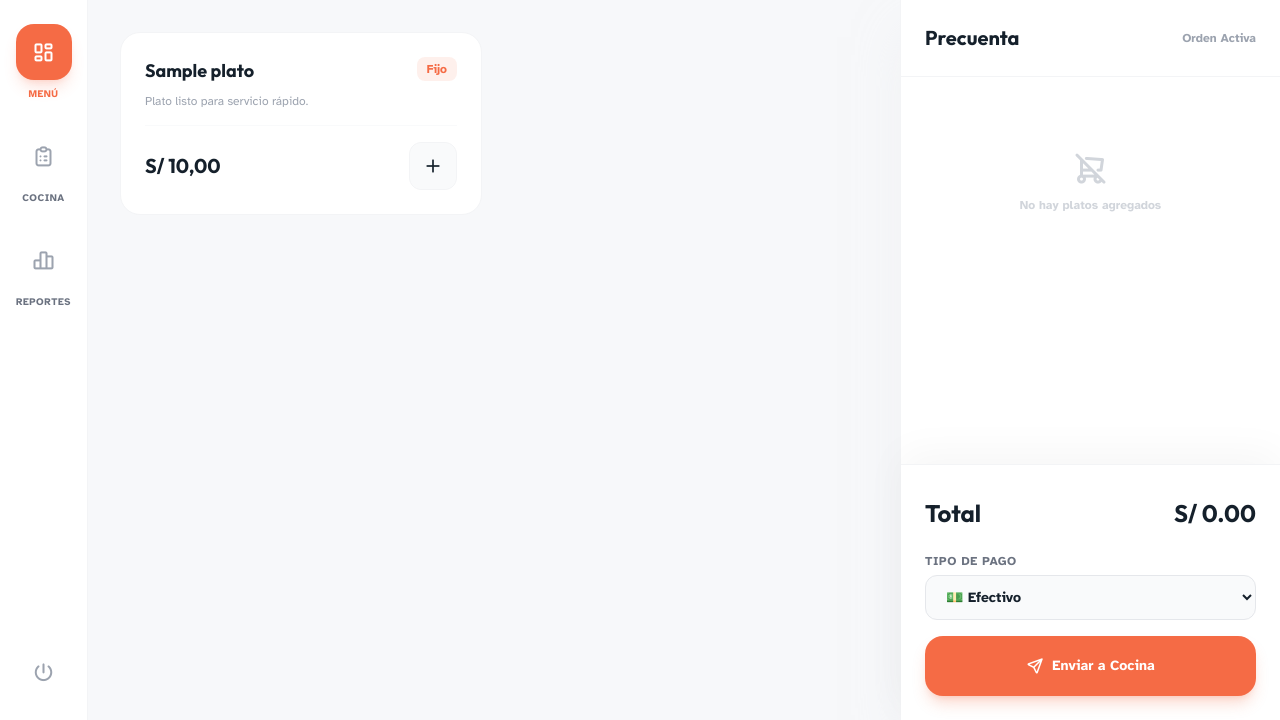
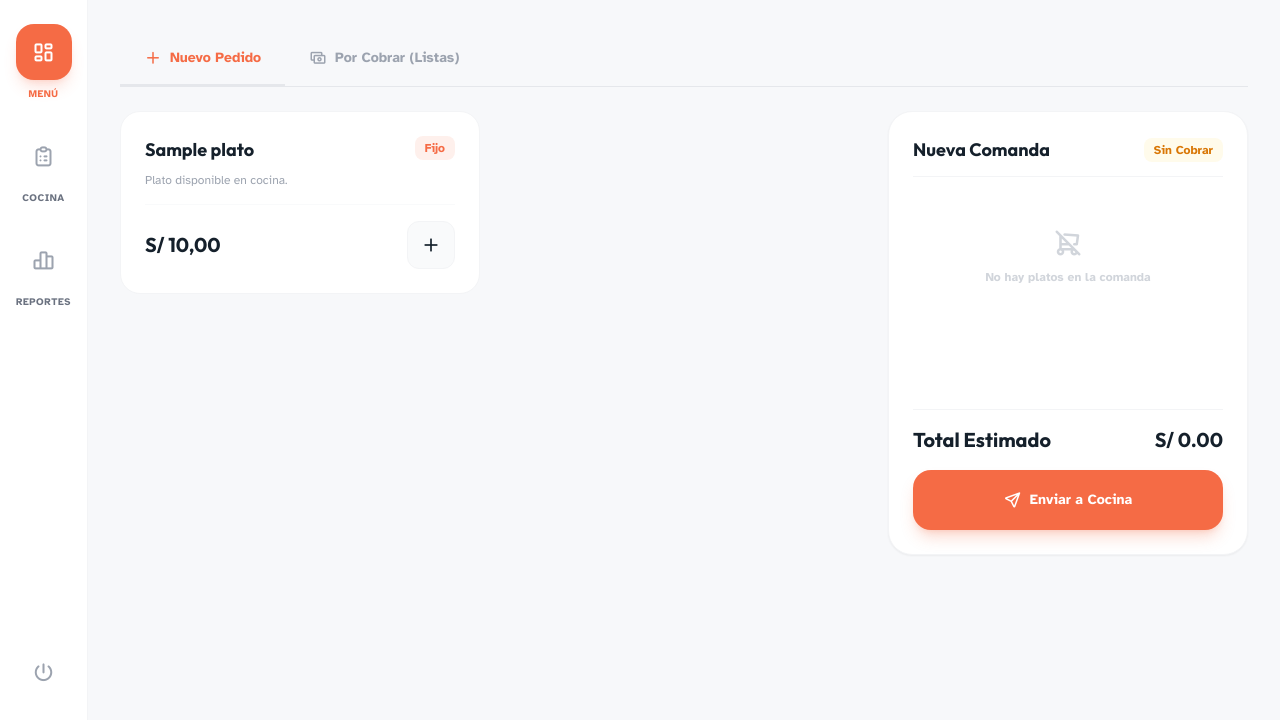
Before and after one commit to JosePizarro1/sistema-restaurante, a Django app: page /pos/ in a window 1280 px wide. Shown: the part 80-800 px from the top of the page. Run offline with Django 5.2, Linux system fonts and the light colour scheme; a user stored in the database is signed in; tables that the repository leaves empty hold one stand-in row (values such as "Sample post"); some libraries are stand-ins or nearby versions.

Commit message:
feat: separar envio a cocina del cobro con pestana de Por Cobrar y seleccion de pago final

```diff
--- a/restaurante/models.py
+++ b/restaurante/models.py
@@ -10,6 +10,7 @@ class Plato(models.Model):
 
 class Orden(models.Model):
     METODOS_PAGO = [
+        ('PENDIENTE', 'Pendiente de Pago'),
         ('EFECTIVO', 'Efectivo'),
         ('YAPE', 'Yape / Plin'),
         ('TRANSFERENCIA', 'Transferencia'),
@@ -17,12 +18,13 @@ class Orden(models.Model):
 
     ESTADOS_ORDEN = [
         ('PENDIENTE', 'En Cocina'),
-        ('LISTO', 'Plato Listo'),
+        ('LISTO', 'Plato Listo (Pendiente Cobro)'),
+        ('PAGADO', 'Pagado / Cerrado'),
         ('CANCELADO', 'Cancelado'),
     ]
 
     fecha_creacion = models.DateTimeField(auto_now_add=True)
-    metodo_pago = models.CharField(max_length=20, choices=METODOS_PAGO, default='EFECTIVO')
+    metodo_pago = models.CharField(max_length=20, choices=METODOS_PAGO, default='PENDIENTE')
     estado = models.CharField(max_length=20, choices=ESTADOS_ORDEN, default='PENDIENTE')
     total = models.DecimalField(max_digits=10, decimal_places=2, default=0.00)
 
--- a/restaurante/urls.py
+++ b/restaurante/urls.py
@@ -8,6 +8,7 @@ urlpatterns = [
     path('', views.reportes_view, name='reportes'),
     path('reportes/', views.reportes_view, name='reportes_alias'),
     path('pos/', views.pos_view, name='pos'),
+    path('pos/cobrar/<int:orden_id>/', views.cobrar_orden, name='cobrar_orden'),
     path('cocina/', views.cocina_view, name='cocina'),
     path('cocina/estado/<int:orden_id>/<str:nuevo_estado>/', views.cambiar_estado_orden, name='cambiar_estado'),
 ]
--- a/restaurante/views.py
+++ b/restaurante/views.py
@@ -2,7 +2,7 @@ from django.shortcuts import render, redirect, get_object_or_404
 from django.contrib.auth.decorators import login_required
 from django.contrib.auth.views import LoginView
 from django.contrib import messages
-from django.db.models import Sum, Count
+from django.db.models import Sum
 from django.utils import timezone
 from .models import Plato, Orden, DetalleOrden
 import json
@@ -14,7 +14,6 @@ class CustomLoginView(LoginView):
 def pos_view(request):
     platos = Plato.objects.filter(activo=True)
     if request.method == 'POST':
-        metodo_pago = request.POST.get('metodo_pago')
         items_json = request.POST.get('items_json')
 
         if not items_json:
@@ -26,7 +25,8 @@ def pos_view(request):
             messages.error(request, 'La orden no puede estar vacía.')
             return redirect('pos')
 
-        orden = Orden.objects.create(metodo_pago=metodo_pago)
+        # Se envía a cocina sin método de pago aún
+        orden = Orden.objects.create(metodo_pago='PENDIENTE', estado='PENDIENTE')
         total = 0
 
         for item in items:
@@ -47,7 +47,20 @@ def pos_view(request):
         messages.success(request, f'Orden #{orden.id} enviada a cocina con éxito!')
         return redirect('pos')
 
-    return render(request, 'pos.html', {'platos': platos})
+    ordenes_listas = Orden.objects.filter(estado='LISTO').prefetch_related('detalles__plato')
+    return render(request, 'pos.html', {'platos': platos, 'ordenes_listas': ordenes_listas})
+
+@login_required
+def cobrar_orden(request, orden_id):
+    orden = get_object_or_404(Orden, id=orden_id)
+    if request.method == 'POST':
+        metodo_pago = request.POST.get('metodo_pago')
+        if metodo_pago in ['EFECTIVO', 'YAPE', 'TRANSFERENCIA']:
+            orden.metodo_pago = metodo_pago
+            orden.estado = 'PAGADO'
+            orden.save()
+            messages.success(request, f'¡Orden #{orden.id} cobrada y cerrada exitosamente con {orden.get_metodo_pago_display()}!')
+    return redirect('pos')
 
 @login_required
 def cocina_view(request):
@@ -60,20 +73,23 @@ def cambiar_estado_orden(request, orden_id, nuevo_estado):
     if nuevo_estado in ['LISTO', 'CANCELADO']:
         orden.estado = nuevo_estado
         orden.save()
-        messages.info(request, f'Orden #{orden.id} actualizada a {nuevo_estado}.')
+        if nuevo_estado == 'LISTO':
+            messages.success(request, f'¡Orden #{orden.id} marcada como LISTA para entregar y cobrar!')
+        else:
+            messages.info(request, f'Orden #{orden.id} cancelada.')
     return redirect('cocina')
 
 @login_required
 def reportes_view(request):
     hoy = timezone.now().date()
-    ordenes_hoy = Orden.objects.filter(fecha_creacion__date=hoy, estado='LISTO')
+    ordenes_hoy = Orden.objects.filter(fecha_creacion__date=hoy, estado='PAGADO')
 
     total_ventas = ordenes_hoy.aggregate(Sum('total'))['total__sum'] or 0
     ventas_efectivo = ordenes_hoy.filter(metodo_pago='EFECTIVO').aggregate(Sum('total'))['total__sum'] or 0
     ventas_yape = ordenes_hoy.filter(metodo_pago='YAPE').aggregate(Sum('total'))['total__sum'] or 0
     ventas_transferencia = ordenes_hoy.filter(metodo_pago='TRANSFERENCIA').aggregate(Sum('total'))['total__sum'] or 0
 
-    platos_mas_vendidos = DetalleOrden.objects.filter(orden__fecha_creacion__date=hoy, orden__estado='LISTO') \
+    platos_mas_vendidos = DetalleOrden.objects.filter(orden__fecha_creacion__date=hoy, orden__estado='PAGADO') \
         .values('plato__nombre') \
         .annotate(total_cantidad=Sum('cantidad')) \
         .order_by('-total_cantidad')[:5]
--- a/templates/pos.html
+++ b/templates/pos.html
@@ -1,15 +1,33 @@
 {% extends 'base.html' %}
 
-{% block title %}Menú & Pedidos - RestoPOS{% endblock %}
-{% block breadcrumb %}Nuevo pedido{% endblock %}
-{% block page_title %}Menú de Platos{% endblock %}
+{% block title %}Menú & Cobros - RestoPOS{% endblock %}
+{% block breadcrumb %}Operación{% endblock %}
+{% block page_title %}Gestión de Pedidos & Caja{% endblock %}
 
 {% block content %}
-<div class="flex flex-col lg:flex-row h-full w-full overflow-hidden">
+<div class="p-4 lg:p-8 space-y-6">
+    <!-- Pestañas (Tabs) principales: Tomar Pedido vs Por Cobrar / Listas -->
+    <div class="flex border-b border-gray-200">
+        <button id="tab-btn-pedido" onclick="switchTab('pedido')" class="py-3 px-6 text-sm font-bold border-b-2 border-primary-custom text-primary-custom flex items-center gap-2 focus:outline-none cursor-pointer">
+            <i class="ti ti-plus text-lg"></i>
+            <span>Nuevo Pedido</span>
+        </button>
+        <button id="tab-btn-cobrar" onclick="switchTab('cobrar')" class="py-3 px-6 text-sm font-bold border-b-2 border-transparent text-gray-400 hover:text-gray-600 flex items-center gap-2 focus:outline-none cursor-pointer relative">
+            <i class="ti ti-cash text-lg"></i>
+            <span>Por Cobrar (Listas)</span>
+            {% if ordenes_listas.count > 0 %}
+            <span class="w-5 h-5 bg-amber-500 text-white rounded-full text-[10px] font-bold flex items-center justify-center animate-bounce">
+                {{ ordenes_listas.count }}
+            </span>
+            {% endif %}
+        </button>
+    </div>
+
+    <!-- TAB 1: Tomar Pedido -->
+    <div id="tab-content-pedido" class="flex flex-col lg:flex-row gap-6">
         <!-- Sección de Menú y Platos -->
-    <div class="flex-1 overflow-y-auto custom-scrollbar p-4 lg:p-8">
+        <div class="flex-1">
             <div class="max-w-4xl mx-auto">
-            <!-- Grid de Platos (Responsive: 1 col en móviles, 2 en tablets/desktops) -->
                 <div class="grid grid-cols-1 sm:grid-cols-2 gap-4 lg:gap-6 pb-12">
                     {% for plato in platos %}
                     <div class="dish-card bg-white rounded-[20px] border border-gray-100 overflow-hidden group hover:shadow-xl hover:shadow-gray-200/40 transition-all duration-300 flex flex-col justify-between p-5 lg:p-6">
@@ -18,7 +36,7 @@
                                 <h3 class="font-['Outfit'] font-bold text-base lg:text-lg leading-tight">{{ plato.nombre }}</h3>
                                 <span class="px-2.5 py-1 bg-primary-light text-primary-custom text-xs font-bold rounded-lg">Fijo</span>
                             </div>
-                        <p class="text-xs text-gray-400 mb-4">Plato listo para servicio rápido.</p>
+                            <p class="text-xs text-gray-400 mb-4">Plato disponible en cocina.</p>
                         </div>
                         <div class="flex justify-between items-center pt-4 border-t border-gray-50">
                             <span class="text-[#15202B] font-bold text-lg lg:text-xl font-['Outfit']">S/ {{ plato.precio }}</span>
@@ -36,43 +54,30 @@
             </div>
         </div>
 
-    <!-- Panel de Precuenta / Comanda Lateral (Responsive: Abajo en móviles, Columna lateral en Laptops) -->
-    <aside class="w-full lg:w-[380px] h-auto lg:h-full bg-white border-t lg:border-t-0 lg:border-l border-gray-100 flex flex-col flex-shrink-0 z-30 shadow-2xl shadow-gray-200/50">
-        <div class="p-4 lg:p-6 border-b border-gray-100 flex-shrink-0">
-            <div class="flex items-center justify-between">
-                <h2 class="text-lg lg:text-xl font-['Outfit'] font-bold">Precuenta</h2>
-                <span class="text-xs font-bold text-gray-400">Orden Activa</span>
-            </div>
+        <!-- Comanda Lateral para Enviar a Cocina -->
+        <aside class="w-full lg:w-[360px] bg-white rounded-[24px] border border-gray-100 flex flex-col flex-shrink-0 p-6 shadow-sm">
+            <div class="flex items-center justify-between mb-4 pb-3 border-b border-gray-100">
+                <h2 class="text-lg font-['Outfit'] font-bold">Nueva Comanda</h2>
+                <span class="text-xs font-bold text-amber-600 bg-amber-50 px-2.5 py-1 rounded-lg">Sin Cobrar</span>
             </div>
 
             <!-- Lista de Items en Orden -->
-        <div class="max-h-60 lg:max-h-none lg:flex-1 overflow-y-auto p-4 lg:p-6 space-y-3 lg:space-y-4 custom-scrollbar" id="carrito-body">
+            <div class="flex-1 min-h-[200px] overflow-y-auto space-y-3 custom-scrollbar mb-4" id="carrito-body">
                 <!-- Carga dinámica vía JS -->
             </div>
 
-        <!-- Resumen de Pago y Envío -->
-        <div class="p-4 lg:p-6 bg-white border-t border-gray-100 shadow-[0_-10px_40px_rgba(0,0,0,0.04)] flex-shrink-0">
-            <div class="space-y-3 mb-4 lg:mb-6">
-                <div class="flex justify-between text-xl lg:text-2xl font-['Outfit'] font-bold pt-2">
-                    <span>Total</span>
+            <!-- Total y Botón de Enviar a Cocina -->
+            <div class="pt-4 border-t border-gray-100 space-y-4">
+                <div class="flex justify-between text-xl font-['Outfit'] font-bold">
+                    <span>Total Estimado</span>
                     <span class="text-[#15202B]" id="total-monto">S/ 0.00</span>
                 </div>
-            </div>
 
-            <form method="post" id="form-orden" class="space-y-3 lg:space-y-4">
+                <form method="post" id="form-orden">
                     {% csrf_token %}
                     <input type="hidden" name="items_json" id="items_json">
 
-                <div>
-                    <label class="block text-xs font-bold uppercase tracking-wider text-gray-500 mb-1.5">Tipo de Pago</label>
-                    <select name="metodo_pago" class="w-full bg-gray-50 border border-gray-200 rounded-xl py-2.5 lg:py-3 px-4 text-sm font-bold focus:outline-none focus:ring-2 focus:ring-primary-custom">
-                        <option value="EFECTIVO" selected>💵 Efectivo</option>
-                        <option value="YAPE">📱 Yape / Plin</option>
-                        <option value="TRANSFERENCIA">🏦 Transferencia</option>
-                    </select>
-                </div>
-
-                <button type="button" onclick="enviarOrden()" class="w-full btn-primary-custom py-3.5 lg:py-4 rounded-[18px] font-bold text-sm shadow-lg shadow-[#F56B45]/25 hover:shadow-xl transition-all flex items-center justify-center gap-2 cursor-pointer">
+                    <button type="button" onclick="enviarOrden()" class="w-full btn-primary-custom py-4 rounded-[18px] font-bold text-sm shadow-lg shadow-[#F56B45]/25 hover:shadow-xl transition-all flex items-center justify-center gap-2 cursor-pointer">
                         <i class="ti ti-send text-lg"></i>
                         <span>Enviar a Cocina</span>
                     </button>
@@ -80,11 +85,94 @@
             </div>
         </aside>
     </div>
+
+    <!-- TAB 2: Órdenes Listas por Cobrar -->
+    <div id="tab-content-cobrar" class="hidden">
+        <div class="grid grid-cols-1 md:grid-cols-2 lg:grid-cols-3 gap-6">
+            {% for orden in ordenes_listas %}
+            <div class="bg-white rounded-[24px] border-2 border-green-200 p-6 shadow-sm flex flex-col justify-between">
+                <div>
+                    <div class="flex justify-between items-center mb-4 pb-3 border-b border-gray-100">
+                        <div>
+                            <span class="text-xs font-bold uppercase text-green-600">¡Listo para Servir!</span>
+                            <h3 class="text-2xl font-['Outfit'] font-bold">Orden #{{ orden.id }}</h3>
+                        </div>
+                        <span class="text-xs font-bold text-gray-400">{{ orden.fecha_creacion|date:"H:i" }} hrs</span>
+                    </div>
+
+                    <div class="space-y-2 mb-4">
+                        {% for detalle in orden.detalles.all %}
+                        <div class="flex justify-between text-sm">
+                            <span class="font-bold text-gray-700">{{ detalle.plato.nombre }} x{{ detalle.cantidad }}</span>
+                            <span class="text-gray-500">S/ {{ detalle.subtotal|floatformat:2 }}</span>
+                        </div>
+                        {% endfor %}
+                    </div>
+
+                    <div class="flex justify-between items-center py-2 px-3 bg-gray-50 rounded-xl mb-4 font-bold text-lg">
+                        <span>Total a Cobrar:</span>
+                        <span class="text-green-600 font-['Outfit'] text-2xl">S/ {{ orden.total }}</span>
+                    </div>
+                </div>
+
+                <!-- Formulario de Selección de Método de Pago al momento del cobro -->
+                <form action="{% url 'cobrar_orden' orden.id %}" method="post" class="space-y-3">
+                    {% csrf_token %}
+                    <div>
+                        <label class="block text-xs font-bold uppercase tracking-wider text-gray-500 mb-1">Seleccionar Medio de Pago</label>
+                        <select name="metodo_pago" class="w-full bg-gray-50 border border-gray-200 rounded-xl py-2.5 px-3 text-sm font-bold focus:outline-none focus:ring-2 focus:ring-primary-custom" required>
+                            <option value="EFECTIVO" selected>💵 Efectivo</option>
+                            <option value="YAPE">📱 Yape / Plin</option>
+                            <option value="TRANSFERENCIA">🏦 Transferencia</option>
+                        </select>
+                    </div>
+
+                    <button type="submit" class="w-full bg-green-600 hover:bg-green-700 text-white py-3.5 rounded-xl font-bold text-sm shadow-md shadow-green-600/20 transition-all flex items-center justify-center gap-2 cursor-pointer">
+                        <i class="ti ti-check text-lg"></i>
+                        <span>Cobrar y Cerrar Pedido</span>
+                    </button>
+                </form>
+            </div>
+            {% empty %}
+            <div class="col-span-3 text-center py-16 bg-white rounded-[24px] border border-gray-100">
+                <div class="w-16 h-16 bg-gray-50 rounded-2xl flex items-center justify-center text-gray-400 mx-auto mb-4">
+                    <i class="ti ti-cash-off text-3xl"></i>
+                </div>
+                <h3 class="text-lg font-bold text-[#15202B]">No hay órdenes por cobrar</h3>
+                <p class="text-xs text-gray-400 mt-1">Las órdenes listas preparadas por la cocina aparecerán aquí para el cobro.</p>
+            </div>
+            {% endfor %}
+        </div>
+    </div>
+</div>
 {% endblock %}
 
 {% block scripts %}
 <script>
     let carrito = [];
+
+    function switchTab(tab) {
+        const btnPedido = document.getElementById('tab-btn-pedido');
+        const btnCobrar = document.getElementById('tab-btn-cobrar');
+        const contentPedido = document.getElementById('tab-content-pedido');
+        const contentCobrar = document.getElementById('tab-content-cobrar');
+
+        if (tab === 'pedido') {
+            btnPedido.classList.add('border-primary-custom', 'text-primary-custom');
+            btnPedido.classList.remove('border-transparent', 'text-gray-400');
+            btnCobrar.classList.remove('border-primary-custom', 'text-primary-custom');
+            btnCobrar.classList.add('border-transparent', 'text-gray-400');
+            contentPedido.classList.remove('hidden');
+            contentCobrar.classList.add('hidden');
+        } else {
+            btnCobrar.classList.add('border-primary-custom', 'text-primary-custom');
+            btnCobrar.classList.remove('border-transparent', 'text-gray-400');
+            btnPedido.classList.remove('border-primary-custom', 'text-primary-custom');
+            btnPedido.classList.add('border-transparent', 'text-gray-400');
+            contentCobrar.classList.remove('hidden');
+            contentPedido.classList.add('hidden');
+        }
+    }
 
     function agregarAlCarrito(id, nombre, precio) {
         let item = carrito.find(i => i.id === id);
@@ -114,9 +202,9 @@
 
         if (carrito.length === 0) {
             body.innerHTML = `
-                <div class="text-center py-6 lg:py-12 text-gray-300">
-                    <i class="ti ti-shopping-cart-off text-3xl lg:text-4xl mb-2 block"></i>
-                    <p class="text-xs font-bold">No hay platos agregados</p>
+                <div class="text-center py-8 text-gray-300">
+                    <i class="ti ti-shopping-cart-off text-3xl mb-2 block"></i>
+                    <p class="text-xs font-bold">No hay platos en la comanda</p>
                 </div>
             `;
         } else {
@@ -126,7 +214,7 @@
                 body.innerHTML += `
                     <div class="flex items-center justify-between p-3 bg-gray-50 border border-gray-100 rounded-xl">
                         <div class="flex-1 pr-2">
-                            <h4 class="text-xs lg:text-sm font-bold text-[#15202B] mb-0">${item.nombre}</h4>
+                            <h4 class="text-xs font-bold text-[#15202B] mb-0">${item.nombre}</h4>
                             <span class="text-[11px] text-gray-400">S/ ${item.precio.toFixed(2)} c/u</span>
                         </div>
                         <div class="flex items-center gap-2">
@@ -135,7 +223,7 @@
                                 <span class="w-5 text-center text-xs font-bold">${item.cantidad}</span>
                                 <button onclick="cambiarCantidad(${item.id}, 1)" class="w-5 h-5 flex items-center justify-center text-gray-400 hover:text-black">+</button>
                             </div>
-                            <span class="text-xs lg:text-sm font-bold w-14 lg:w-16 text-end">S/ ${subtotal.toFixed(2)}</span>
+                            <span class="text-xs font-bold w-14 text-end">S/ ${subtotal.toFixed(2)}</span>
                         </div>
                     </div>
                 `;
@@ -147,7 +235,7 @@
 
     function enviarOrden() {
         if (carrito.length === 0) {
-            alert("Agrega al menos un plato para enviar la orden.");
+            alert("Agrega al menos un plato para enviar la orden a cocina.");
             return;
         }
         document.getElementById('items_json').value = JSON.stringify(carrito);
```
Also changed, not shown: restaurante/migrations/0002_alter_orden_estado_alter_orden_metodo_pago.py (added). Lines whose indentation alone changed are shown as unchanged.
